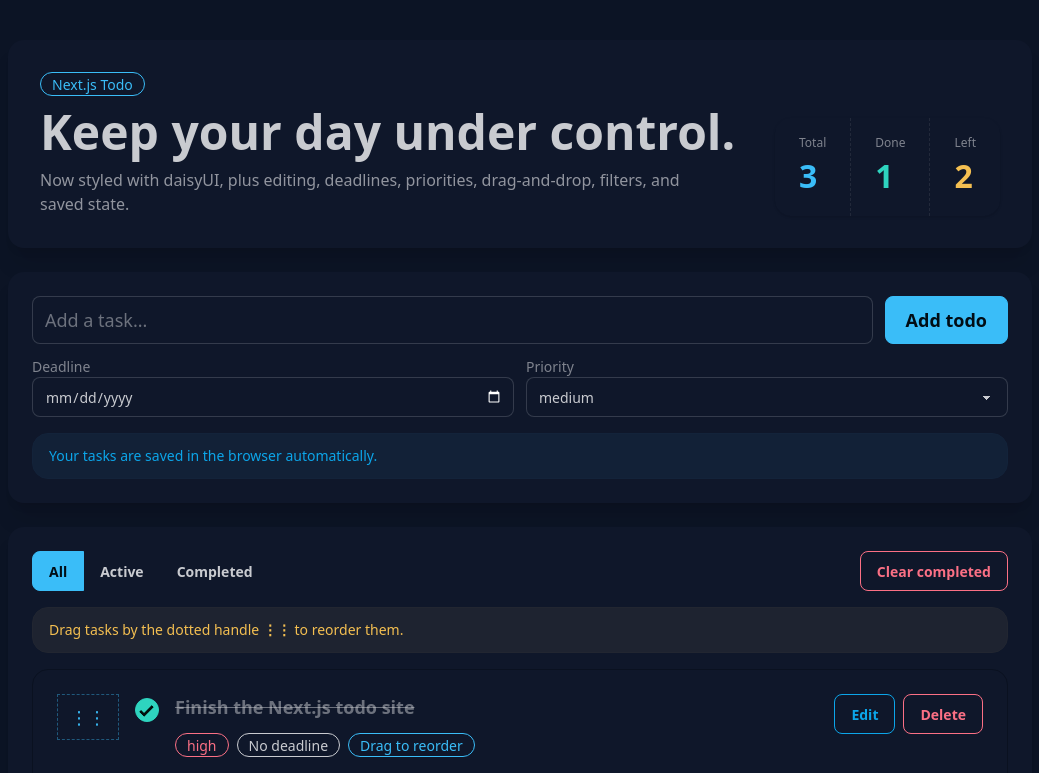
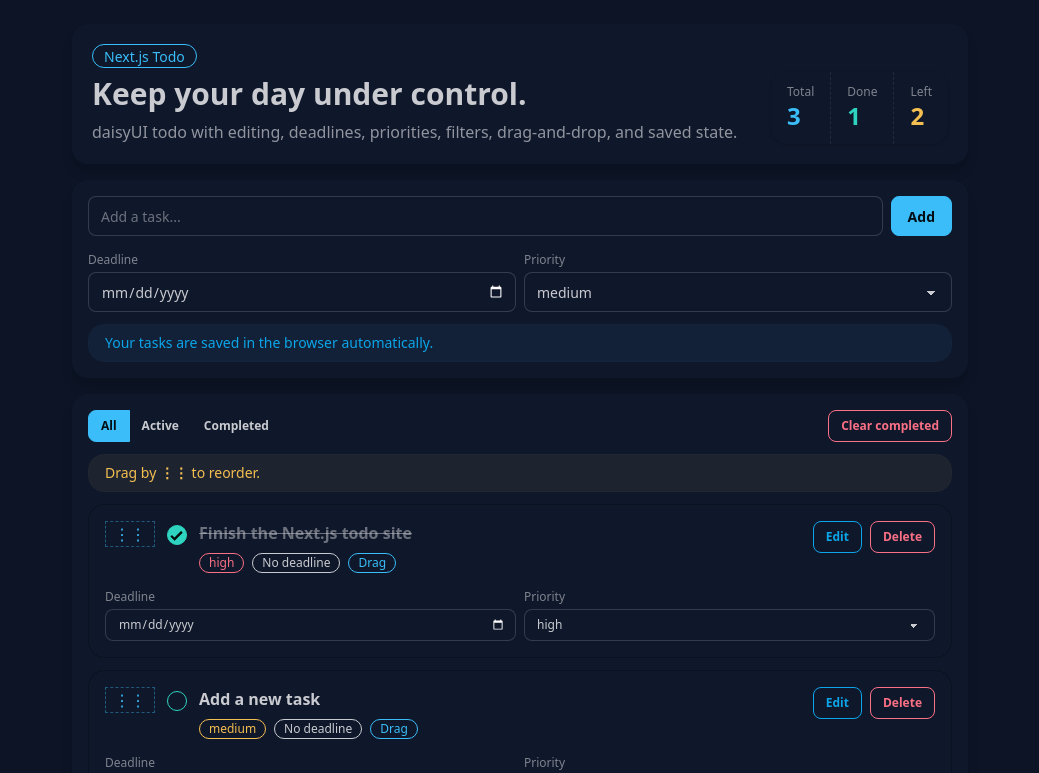
Before and after one commit to grtstd/nextjs-project, a Next.js app: page / in a window 1280 px wide. Shown: the top 773 px of the page, without its empty margins (120-1159 px from the left). Built offline with nearby package versions, Linux system fonts and the light colour scheme.

Commit message:
Make todo interface more compact

```diff
--- a/app/page.tsx
+++ b/app/page.tsx
@@ -185,57 +185,57 @@ export default function Home() {
   }
 
   return (
-    <main className="min-h-screen bg-base-200 p-6 md:p-10">
-      <div className="mx-auto flex max-w-5xl flex-col gap-6">
-        <div className="hero rounded-box bg-base-100 shadow-xl">
-          <div className="hero-content w-full flex-col items-start gap-6 p-8 lg:flex-row lg:items-end lg:justify-between">
+    <main className="min-h-screen bg-base-200 px-3 py-4 md:px-6 md:py-6">
+      <div className="mx-auto flex max-w-4xl flex-col gap-4">
+        <div className="rounded-box bg-base-100 shadow-lg">
+          <div className="flex flex-col gap-4 p-4 md:flex-row md:items-end md:justify-between md:p-5">
             <div>
-              <div className="badge badge-primary badge-outline mb-3">Next.js Todo</div>
-              <h1 className="text-4xl font-bold md:text-5xl">
+              <div className="badge badge-primary badge-outline mb-2">Next.js Todo</div>
+              <h1 className="text-2xl font-bold md:text-3xl">
                 Keep your day under control.
               </h1>
-              <p className="mt-3 max-w-2xl text-base-content/70">
-                Now styled with daisyUI, plus editing, deadlines, priorities,
-                drag-and-drop, filters, and saved state.
+              <p className="mt-2 max-w-2xl text-sm text-base-content/70 md:text-base">
+                daisyUI todo with editing, deadlines, priorities, filters,
+                drag-and-drop, and saved state.
               </p>
             </div>
 
-            <div className="stats stats-vertical w-full shadow md:stats-horizontal md:w-auto">
-              <div className="stat">
-                <div className="stat-title">Total</div>
-                <div className="stat-value text-primary">{stats.total}</div>
+            <div className="stats stats-horizontal w-full shadow md:w-auto">
+              <div className="stat px-4 py-3">
+                <div className="stat-title text-xs">Total</div>
+                <div className="stat-value text-2xl text-primary">{stats.total}</div>
               </div>
-              <div className="stat">
-                <div className="stat-title">Done</div>
-                <div className="stat-value text-success">{stats.done}</div>
+              <div className="stat px-4 py-3">
+                <div className="stat-title text-xs">Done</div>
+                <div className="stat-value text-2xl text-success">{stats.done}</div>
               </div>
-              <div className="stat">
-                <div className="stat-title">Left</div>
-                <div className="stat-value text-warning">{stats.left}</div>
+              <div className="stat px-4 py-3">
+                <div className="stat-title text-xs">Left</div>
+                <div className="stat-value text-2xl text-warning">{stats.left}</div>
               </div>
             </div>
           </div>
         </div>
 
-        <div className="card bg-base-100 shadow-xl">
-          <div className="card-body gap-4">
+        <div className="card bg-base-100 shadow-lg">
+          <div className="card-body gap-3 p-4">
             <form className="flex flex-col gap-3" onSubmit={addTodo}>
-              <div className="flex flex-col gap-3 lg:flex-row">
+              <div className="flex flex-col gap-2 md:flex-row">
                 <input
                   value={input}
                   onChange={(event) => setInput(event.target.value)}
                   placeholder="Add a task..."
-                  className="input input-bordered input-lg w-full flex-1"
+                  className="input input-bordered w-full flex-1"
                 />
-                <button type="submit" className="btn btn-primary btn-lg">
-                  Add todo
+                <button type="submit" className="btn btn-primary">
+                  Add
                 </button>
               </div>
 
-              <div className="grid gap-3 md:grid-cols-2">
+              <div className="grid gap-2 md:grid-cols-2">
                 <label className="form-control w-full">
-                  <div className="label">
-                    <span className="label-text">Deadline</span>
+                  <div className="label py-1">
+                    <span className="label-text text-xs">Deadline</span>
                   </div>
                   <input
                     type="date"
@@ -246,8 +246,8 @@ export default function Home() {
                 </label>
 
                 <label className="form-control w-full">
-                  <div className="label">
-                    <span className="label-text">Priority</span>
+                  <div className="label py-1">
+                    <span className="label-text text-xs">Priority</span>
                   </div>
                   <select
                     value={priority}
@@ -264,22 +264,22 @@ export default function Home() {
               </div>
             </form>
 
-            <div className="alert alert-info alert-soft">
+            <div className="alert alert-info alert-soft py-2 text-sm">
               <span>Your tasks are saved in the browser automatically.</span>
             </div>
           </div>
         </div>
 
-        <div className="card bg-base-100 shadow-xl">
-          <div className="card-body gap-4">
-            <div className="flex flex-col gap-3 lg:flex-row lg:items-center lg:justify-between">
+        <div className="card bg-base-100 shadow-lg">
+          <div className="card-body gap-3 p-4">
+            <div className="flex flex-col gap-2 md:flex-row md:items-center md:justify-between">
               <div className="join join-horizontal flex flex-wrap">
                 {filters.map((item) => (
                   <button
                     key={item}
                     type="button"
                     onClick={() => setFilter(item)}
-                    className={`btn join-item capitalize ${
+                    className={`btn btn-sm join-item capitalize ${
                       filter === item ? "btn-primary" : "btn-ghost"
                     }`}
                   >
@@ -288,30 +288,35 @@ export default function Home() {
                 ))}
               </div>
 
-              <button type="button" onClick={clearCompleted} className="btn btn-outline btn-error">
+              <button
+                type="button"
+                onClick={clearCompleted}
+                className="btn btn-sm btn-outline btn-error"
+              >
                 Clear completed
               </button>
             </div>
 
             {filter === "all" && (
-              <div className="alert alert-warning alert-soft">
+              <div className="alert alert-warning alert-soft py-2 text-sm">
                 <span>
-                  Drag tasks by the dotted handle <strong>⋮⋮</strong> to reorder them.
+                  Drag by <strong>⋮⋮</strong> to reorder.
                 </span>
               </div>
             )}
 
-            <div className="flex flex-col gap-4">
+            <div className="flex flex-col gap-3">
               {visibleTodos.length === 0 ? (
                 <div className="card border border-dashed border-base-300 bg-base-200/50">
-                  <div className="card-body items-center text-center text-base-content/60">
+                  <div className="card-body items-center py-6 text-center text-sm text-base-content/60">
                     No tasks in this view.
                   </div>
                 </div>
               ) : (
                 visibleTodos.map((todo) => {
                   const isDragged = draggedId === todo.id;
-                  const isDropTarget = dropTargetId === todo.id && draggedId !== todo.id;
+                  const isDropTarget =
+                    dropTargetId === todo.id && draggedId !== todo.id;
 
                   return (
                     <div
@@ -338,10 +343,10 @@ export default function Home() {
                             : "border-base-300"
                       }`}
                     >
-                      <div className="card-body gap-4">
-                        <div className="flex flex-col gap-4 lg:flex-row lg:items-start">
+                      <div className="card-body gap-3 p-4">
+                        <div className="flex flex-col gap-3 md:flex-row md:items-start">
                           <div
-                            className={`rounded-btn border border-dashed px-3 py-2 text-lg ${
+                            className={`rounded-btn border border-dashed px-2 py-1 text-base leading-none ${
                               filter === "all"
                                 ? "cursor-grab border-primary/40 text-primary"
                                 : "text-base-content/30"
@@ -355,22 +360,24 @@ export default function Home() {
                             type="checkbox"
                             checked={todo.done}
                             onChange={() => toggleTodo(todo.id)}
-                            className="checkbox checkbox-success mt-1"
+                            className="checkbox checkbox-success checkbox-sm mt-1"
                           />
 
                           <div className="flex-1">
                             {editingId === todo.id ? (
-                              <div className="flex flex-col gap-3">
+                              <div className="flex flex-col gap-2">
                                 <input
                                   value={editingText}
-                                  onChange={(event) => setEditingText(event.target.value)}
-                                  className="input input-bordered input-primary w-full"
+                                  onChange={(event) =>
+                                    setEditingText(event.target.value)
+                                  }
+                                  className="input input-bordered input-primary input-sm w-full"
                                 />
                                 <div className="flex flex-wrap gap-2">
                                   <button
                                     type="button"
                                     onClick={() => saveEditing(todo.id)}
-                                    className="btn btn-primary"
+                                    className="btn btn-primary btn-sm"
                                   >
                                     Save
                                   </button>
@@ -380,7 +387,7 @@ export default function Home() {
                                       setEditingId(null);
                                       setEditingText("");
                                     }}
-                                    className="btn btn-ghost"
+                                    className="btn btn-ghost btn-sm"
                                   >
                                     Cancel
                                   </button>
@@ -389,22 +396,28 @@ export default function Home() {
                             ) : (
                               <>
                                 <h2
-                                  className={`card-title ${
-                                    todo.done ? "text-base-content/50 line-through" : ""
+                                  className={`text-base font-semibold ${
+                                    todo.done
+                                      ? "text-base-content/50 line-through"
+                                      : ""
                                   }`}
                                 >
                                   {todo.text}
                                 </h2>
-                                <div className="mt-3 flex flex-wrap gap-2">
-                                  <div className={`badge ${priorityBadge[todo.priority]} badge-outline`}>
+                                <div className="mt-2 flex flex-wrap gap-2">
+                                  <div
+                                    className={`badge badge-sm ${priorityBadge[todo.priority]} badge-outline`}
+                                  >
                                     {todo.priority}
                                   </div>
-                                  <div className="badge badge-outline">
-                                    {todo.dueDate ? `Due: ${todo.dueDate}` : "No deadline"}
+                                  <div className="badge badge-sm badge-outline">
+                                    {todo.dueDate
+                                      ? `Due: ${todo.dueDate}`
+                                      : "No deadline"}
                                   </div>
                                   {filter === "all" && (
-                                    <div className="badge badge-outline badge-primary">
-                                      Drag to reorder
+                                    <div className="badge badge-sm badge-outline badge-primary">
+                                      Drag
                                     </div>
                                   )}
                                 </div>
@@ -416,43 +429,48 @@ export default function Home() {
                             <button
                               type="button"
                               onClick={() => startEditing(todo)}
-                              className="btn btn-outline btn-info"
+                              className="btn btn-sm btn-outline btn-info"
                             >
                               Edit
                             </button>
                             <button
                               type="button"
                               onClick={() => removeTodo(todo.id)}
-                              className="btn btn-outline btn-error"
+                              className="btn btn-sm btn-outline btn-error"
                             >
                               Delete
                             </button>
                           </div>
                         </div>
 
-                        <div className="grid gap-3 md:grid-cols-2">
+                        <div className="grid gap-2 md:grid-cols-2">
                           <label className="form-control w-full">
-                            <div className="label">
-                              <span className="label-text">Deadline</span>
+                            <div className="label py-1">
+                              <span className="label-text text-xs">Deadline</span>
                             </div>
                             <input
                               type="date"
                               value={todo.dueDate ?? ""}
-                              onChange={(event) => updateDueDate(todo.id, event.target.value)}
-                              className="input input-bordered w-full"
+                              onChange={(event) =>
+                                updateDueDate(todo.id, event.target.value)
+                              }
+                              className="input input-bordered input-sm w-full"
                             />
                           </label>
 
                           <label className="form-control w-full">
-                            <div className="label">
-                              <span className="label-text">Priority</span>
+                            <div className="label py-1">
+                              <span className="label-text text-xs">Priority</span>
                             </div>
                             <select
                               value={todo.priority ?? "medium"}
                               onChange={(event) =>
-                                updatePriority(todo.id, event.target.value as Priority)
+                                updatePriority(
+                                  todo.id,
+                                  event.target.value as Priority,
+                                )
                               }
-                              className="select select-bordered w-full"
+                              className="select select-bordered select-sm w-full"
                             >
                               {priorities.map((item) => (
                                 <option key={item} value={item}>
```
